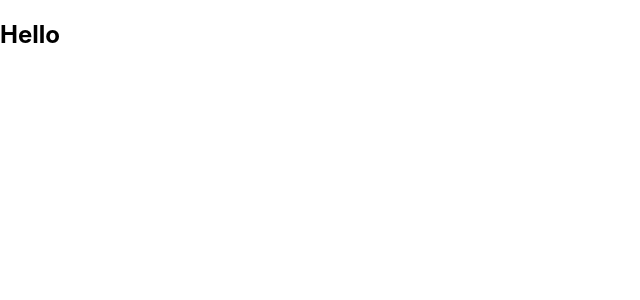
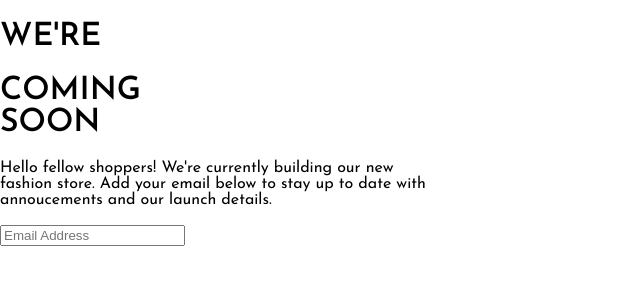
Before and after one commit to jokale/base-apparel, a React (Create React App) app: page / in a window 1280 px wide. Shown: the top 300 px of the page, without its empty margins (0-640 px from the left). Built offline with nearby package versions, Linux system fonts and the light colour scheme.

Commit message:
add text and form

```diff
--- a/src/App.css
+++ b/src/App.css
@@ -40,3 +40,13 @@
 html {
   background-color: hsl(0, 6%, 24%);
 } */
+
+
+
+
+
+/* text */
+
+h1,h2,h3,h4,h5,h6,p{
+  font-family: 'Josefin Sans', sans-serif;
+}
--- a/src/App.js
+++ b/src/App.js
@@ -5,7 +5,12 @@ class App extends React.Component {
   render(){
     return (
     <div>
-      <h2>Hello</h2>
+      <h1>WE'RE</h1>
+      <h1>COMING <br></br> SOON</h1>
+      <p>Hello fellow shoppers! We're currently building our new <br></br> fashion store. Add your email below to stay up to date with <br></br> annoucements and our launch details.</p>
+      <form>
+        <input placeholder="Email Address"></input>
+      </form>
     </div>
   );
   }
```
Also changed, not shown: 1 other file (tests, documents, lock files or other folders).
